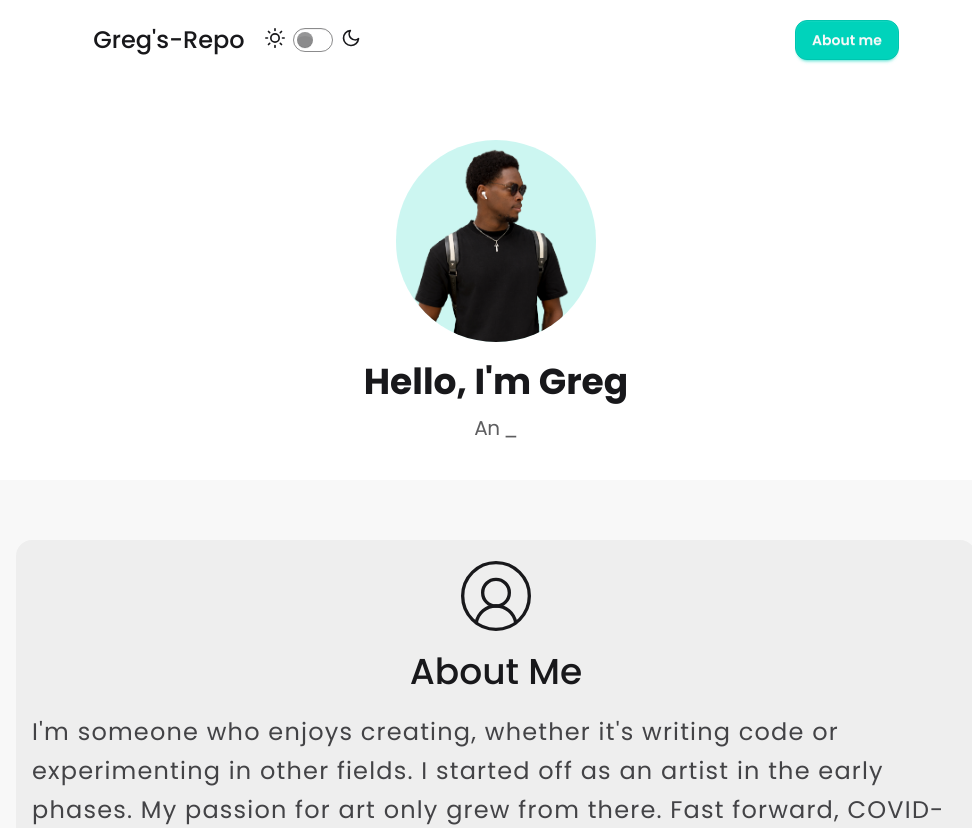
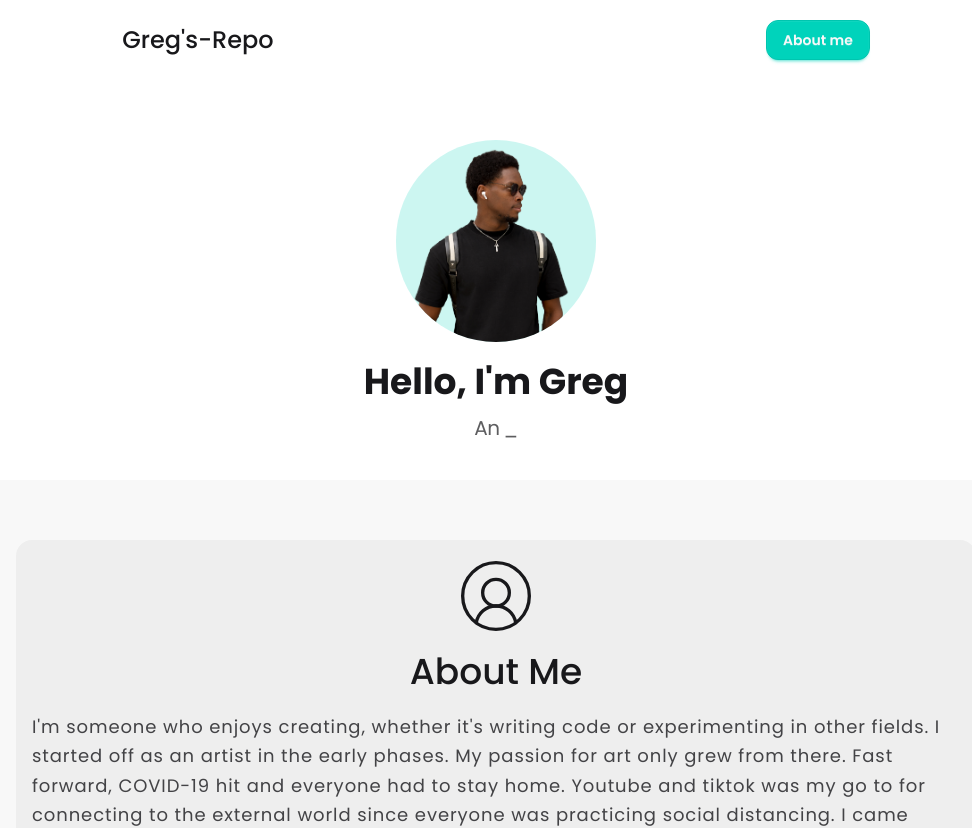
Before and after one commit to storytimewithgreg1-sudo/portfolio, a React (Vite) app: page / in a window 1280 px wide. Shown: the top 828 px of the page, without its empty margins (144-1116 px from the left). Built offline with nearby package versions, Linux system fonts and the light colour scheme.

Commit message:
Removed dark mode toggle and changed progressbar width

```diff
--- a/src/components/About.jsx
+++ b/src/components/About.jsx
@@ -12,7 +12,7 @@ const About = () => {
         </div>
 
         <div>
-          <p className='leading-relaxed text-xl md:text-2xl text-base-content/80 tracking-wider'>
+          <p className='leading-relaxed text-sm md:text-lg lg:text-lg text-base-content/80 tracking-wider'>
             I'm someone who enjoys creating, whether it's writing code or experimenting in other fields.
             I started off as an artist in the early phases. My passion for art only grew from there. Fast forward,
             COVID-19 hit and everyone had to stay home. Youtube and tiktok was my go to for connecting to the external
--- a/src/components/Navbar.jsx
+++ b/src/components/Navbar.jsx
@@ -6,35 +6,7 @@ const Navbar = () => {
         <nav className='flex justify-around items-center max-w-10xl md:max-w-13xl lg:max-w-15xl mx-auto p-5 '>
         <div className='flex items-center space-x-5'>
             <span className='font-medium text-base-content  text-lg md:text-xl lg:text-2xl text-center'>Greg's-Repo</span>
-            <label className="flex cursor-pointer gap-2">
-                <svg
-                    xmlns="http://www.w3.org/2000/svg"
-                    width="20"
-                    height="20"
-                    viewBox="0 0 24 24"
-                    fill="none"
-                    stroke="currentColor"
-                    strokeWidth="2"
-                    strokeLinecap="round"
-                    strokeLinejoin="round">
-                    <circle cx="12" cy="12" r="5" />
-                    <path
-                    d="M12 1v2M12 21v2M4.2 4.2l1.4 1.4M18.4 18.4l1.4 1.4M1 12h2M21 12h2M4.2 19.8l1.4-1.4M18.4 5.6l1.4-1.4" />
-                </svg>
-                <input type="checkbox" value="dark" className="toggle theme-controller" />
-                <svg
-                    xmlns="http://www.w3.org/2000/svg"
-                    width="20"
-                    height="20"
-                    viewBox="0 0 24 24"
-                    fill="none"
-                    stroke="currentColor"
-                    strokeWidth="2"
-                    strokeLinecap="round"
-                    strokeLinejoin="round">
-                    <path d="M21 12.79A9 9 0 1 1 11.21 3 7 7 0 0 0 21 12.79z"></path>
-                </svg>
-</label>
+
         </div>
 
         <div>
--- a/src/components/Skills.jsx
+++ b/src/components/Skills.jsx
@@ -57,7 +57,7 @@ export const Skills = () => {
                             <div className='flex flex-col mb-9'>
                                 <h1 className='mb-3 text-base-content/60'> {item.skillDetails.name} </h1>
 
-                                <progress className='progress w-80 md:w-70 lg:w-70 progress-accent' value={item.skillDetails.level} max="100"></progress>
+                                <progress className='progress w-50 md:w-70 lg:w-70 progress-accent' value={item.skillDetails.level} max="100"></progress>
                             </div>
 
                         ))}
```
